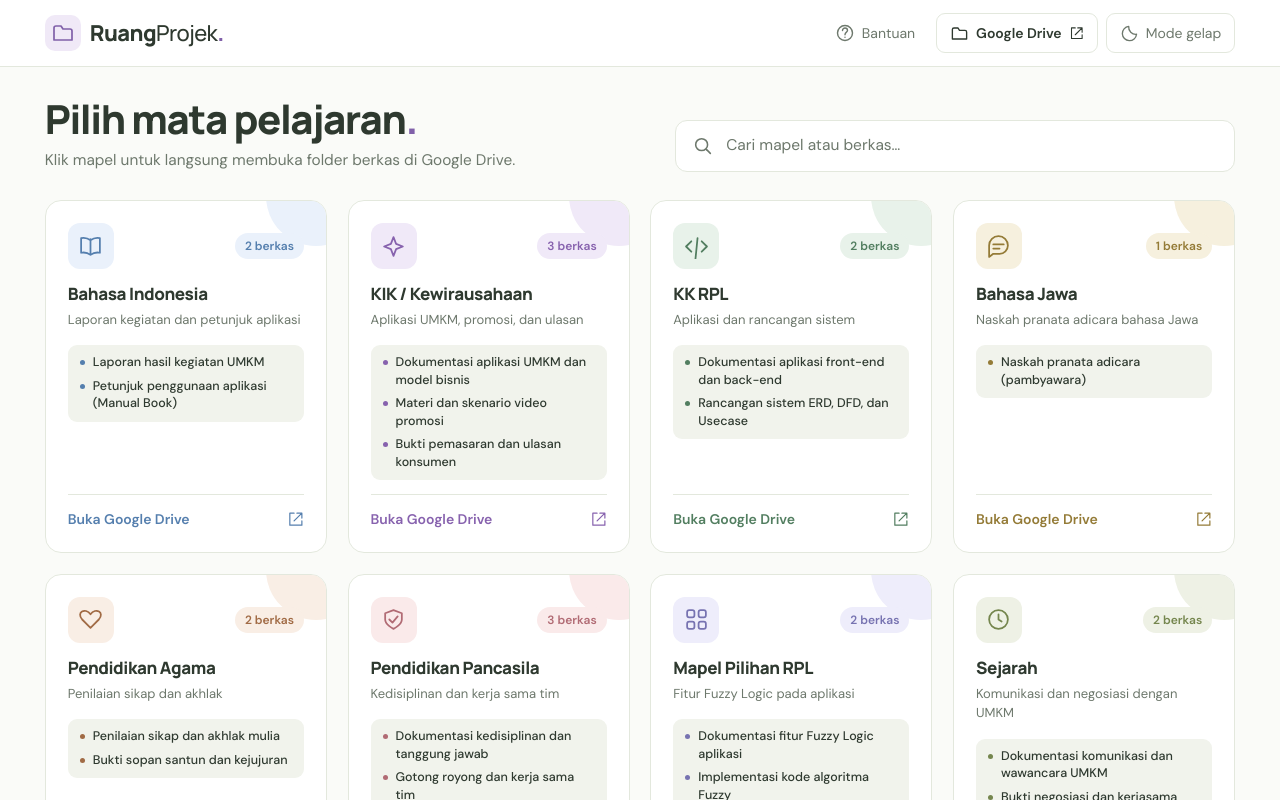
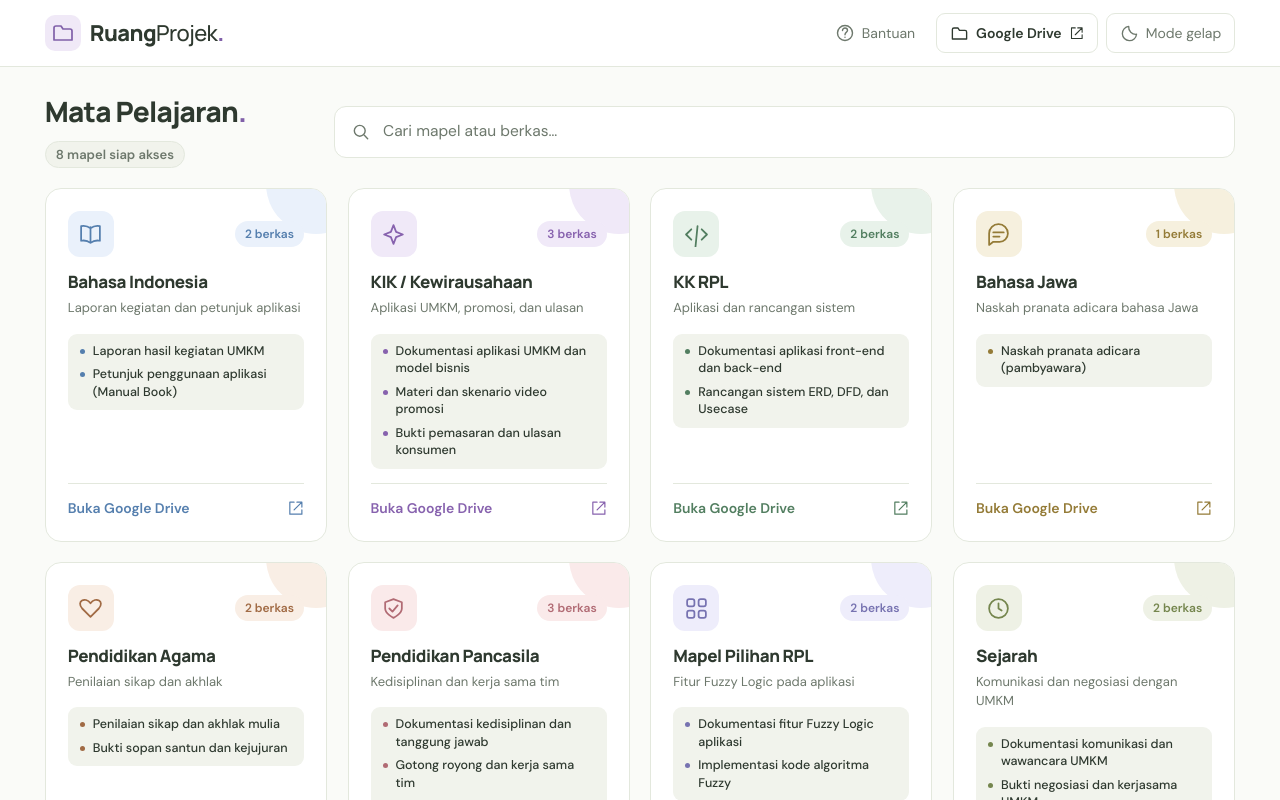
Before and after one commit to rania-n/ruang-projek, a React (Vite) app: page / in a window 1280 px wide. Shown: the top 800 px of the page. Built offline with nearby package versions, Linux system fonts and the light colour scheme.

Commit message:
feat: sederhanakan toolbar atas agar langsung fokus ke daftar mata pelajaran

```diff
--- a/src/App.tsx
+++ b/src/App.tsx
@@ -470,15 +470,15 @@ export default function App() {
 
       <main id="mapel">
         <div className="top-section">
-          <section className="intro">
+          <div className="section-title-wrap">
             <h1>
-              Pilih mata pelajaran<span>.</span>
+              Mata Pelajaran<span>.</span>
             </h1>
-            <p>Klik mapel untuk langsung membuka folder berkas di Google Drive.</p>
-          </section>
+            <span className="subject-counter">8 mapel siap akses</span>
+          </div>
 
           <label className="search-box">
-            <Icon name="search" size={22} />
+            <Icon name="search" size={20} />
             <input
               ref={searchRef}
               type="search"
--- a/src/index.css
+++ b/src/index.css
@@ -269,6 +269,7 @@ nav {
   .theme-label {
     display: none;
   }
+
   .theme-button {
     padding: 8px 10px;
     min-width: 40px;
@@ -279,6 +280,7 @@ nav {
   .nav-button .nav-label {
     display: none;
   }
+
   .nav-button {
     padding: 8px 10px;
     min-width: 40px;
@@ -293,6 +295,7 @@ nav {
     padding: 8px 16px;
     min-height: auto;
   }
+
   nav {
     width: 100%;
     justify-content: space-between;
@@ -307,53 +310,53 @@ main {
   padding: clamp(16px, 2.2vw, 28px) clamp(16px, 3.5vw, 64px) 0;
 }
 
-/* Top Section: Responsif adaptif di semua tingkat zoom */
+/* Top Section: Kompak & langsung fokus ke mata pelajaran */
 .top-section {
   display: flex;
   flex-direction: column;
-  gap: 16px;
-  margin-bottom: clamp(18px, 2.2vw, 28px);
+  gap: 12px;
+  margin-bottom: clamp(14px, 1.8vw, 20px);
   width: 100%;
 }
 
-@media (min-width: 1060px) {
+@media (min-width: 860px) {
   .top-section {
     flex-direction: row;
-    align-items: flex-end;
+    align-items: center;
     justify-content: space-between;
-    gap: 32px;
-  }
-
-  .intro {
-    flex: 0 1 auto;
-    margin-bottom: 0;
-  }
-
-  .search-box {
-    flex: 1 1 360px;
-    max-width: 560px;
-    margin-bottom: 0;
+    gap: 24px;
   }
 }
 
-.intro h1 {
+.section-title-wrap {
+  display: flex;
+  align-items: center;
+  gap: 12px;
+  flex-wrap: wrap;
+}
+
+.section-title-wrap h1 {
   font-family: "Manrope", sans-serif;
-  font-size: clamp(26px, 3.2vw, 40px);
+  font-size: clamp(22px, 2.4vw, 28px);
   font-weight: 800;
-  letter-spacing: -1.4px;
+  letter-spacing: -0.8px;
   line-height: 1.2;
   margin: 0;
 }
 
-.intro h1 > span {
+.section-title-wrap h1 > span {
   color: var(--purple);
 }
 
-.intro p {
+.subject-counter {
+  font-size: 13px;
+  font-weight: 600;
   color: var(--muted);
-  font-size: clamp(14.5px, 1.2vw, 16.5px);
-  margin-top: 6px;
-  line-height: 1.5;
+  background: var(--hover);
+  border: 1px solid var(--line);
+  padding: 3px 10px;
+  border-radius: 999px;
+  white-space: nowrap;
 }
 
 /* Search Box: Stretch fleksibel */
```
